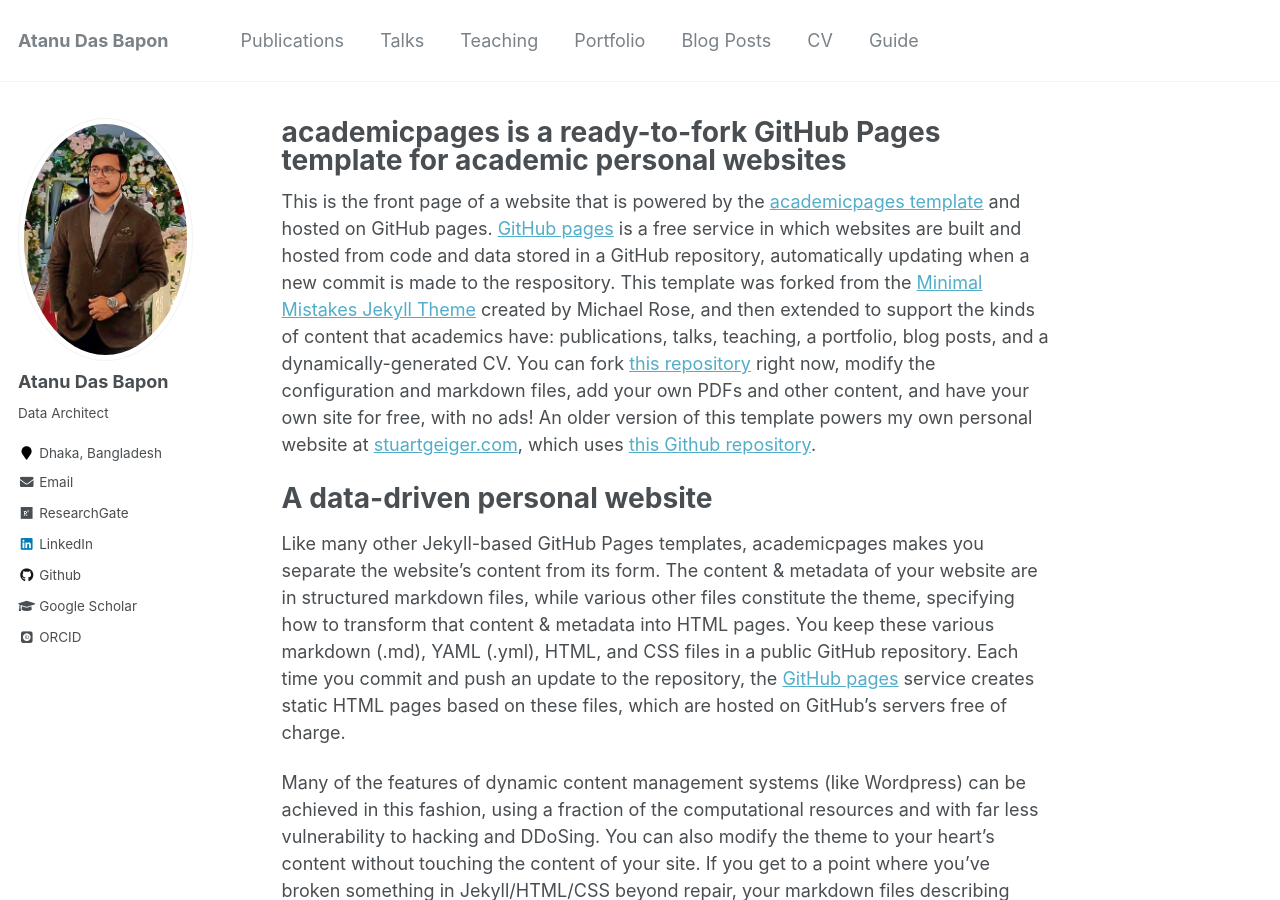
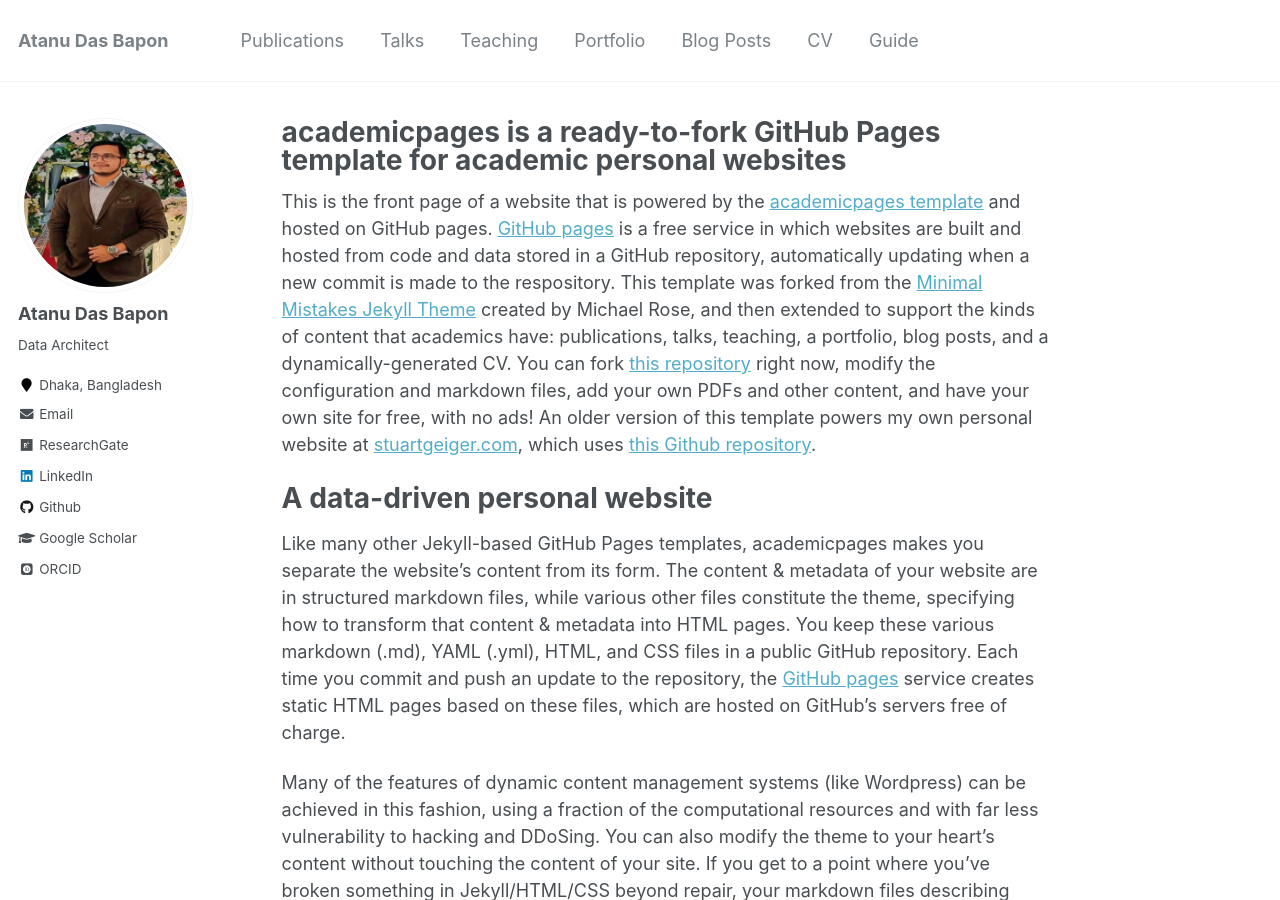
Before and after one commit to atanudasbapon/atanudasbapon.github-io, a Jekyll site: the page built from _pages/about.md, in a window 1280 px wide and 900 px high. Built offline with Jekyll 4.4.1, drawn with Linux system fonts in a browser that asks for light colours; some web fonts are replaced.

Commit message:
updated info v6

```diff
--- a/_config.yml
+++ b/_config.yml
@@ -81,7 +81,7 @@ analytics:
 # Site Author
 author:
   name             : "Atanu Das Bapon"
-  avatar           : "atanudasbapon.jpg"
+  avatar           : "atanudasbapon.png"
   bio              : "Data Architect"
   location         : "Dhaka, Bangladesh"
   employer         :
```
Also changed, not shown: images/atanudasbapon.png (added).
